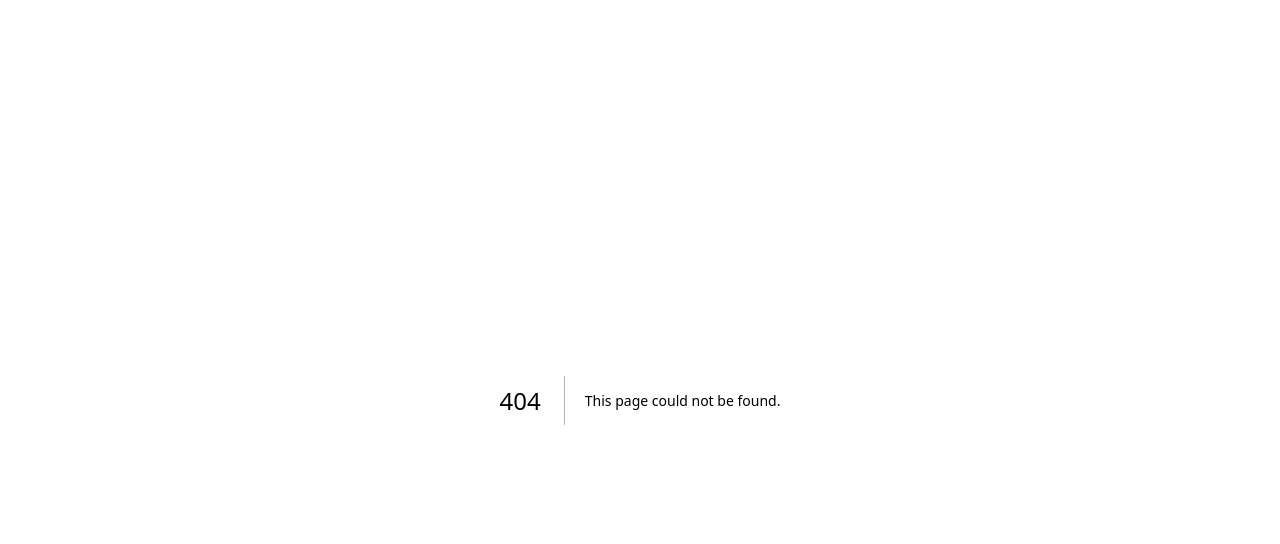
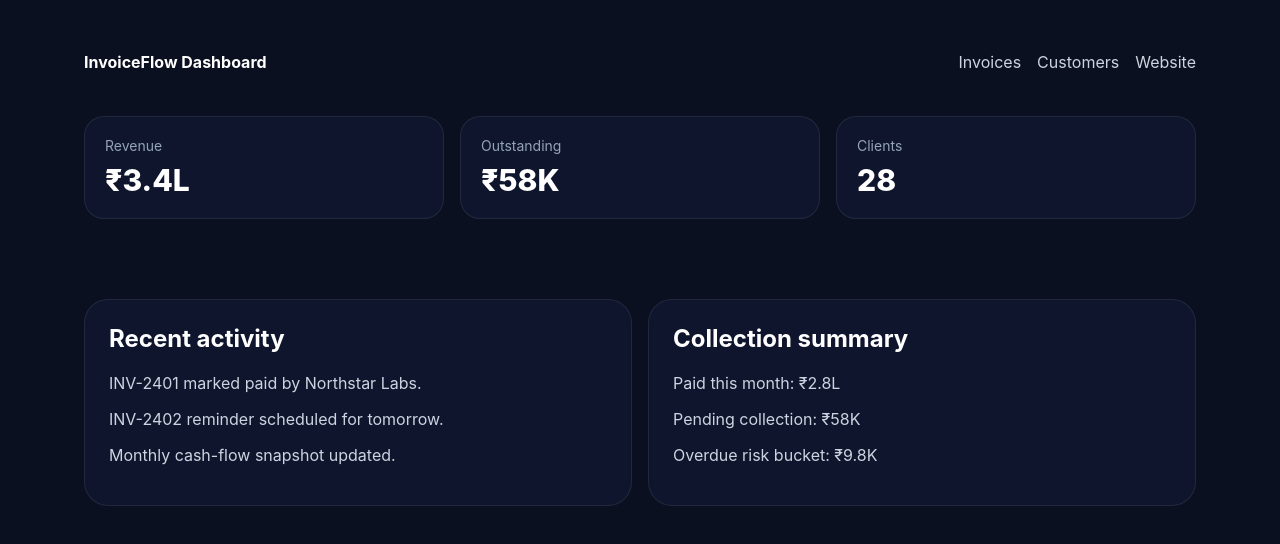
Before and after one commit to rahulsinghx1509/Trding_Tool, a Next.js app in the folder invoice-saas/: page /dashboard in a window 1280 px wide. Before the commit this address had no page. Shown: the top 544 px of the page. Built offline with nearby package versions, Linux system fonts and the light colour scheme.

Commit message:
Add simple dashboard page for Invoice SaaS

```diff
--- /dev/null
+++ b/invoice-saas/app/dashboard/page.tsx
@@ -0,0 +1,39 @@
+export default function DashboardPage() {
+  return (
+    <main>
+      <div className="container" style={{ paddingTop: 32, paddingBottom: 48 }}>
+        <nav className="nav">
+          <strong>InvoiceFlow Dashboard</strong>
+          <div className="nav-links">
+            <a href="/invoices">Invoices</a>
+            <a href="/customers">Customers</a>
+            <a href="/">Website</a>
+          </div>
+        </nav>
+
+        <section className="section">
+          <div className="grid-3">
+            <div className="kpi"><div className="kpi-label">Revenue</div><div className="kpi-value">₹3.4L</div></div>
+            <div className="kpi"><div className="kpi-label">Outstanding</div><div className="kpi-value">₹58K</div></div>
+            <div className="kpi"><div className="kpi-label">Clients</div><div className="kpi-value">28</div></div>
+          </div>
+        </section>
+
+        <section className="section grid-2">
+          <div className="card">
+            <h2 style={{ marginTop: 0 }}>Recent activity</h2>
+            <p>INV-2401 marked paid by Northstar Labs.</p>
+            <p>INV-2402 reminder scheduled for tomorrow.</p>
+            <p>Monthly cash-flow snapshot updated.</p>
+          </div>
+          <div className="card">
+            <h2 style={{ marginTop: 0 }}>Collection summary</h2>
+            <p>Paid this month: ₹2.8L</p>
+            <p>Pending collection: ₹58K</p>
+            <p>Overdue risk bucket: ₹9.8K</p>
+          </div>
+        </section>
+      </div>
+    </main>
+  );
+}
```
